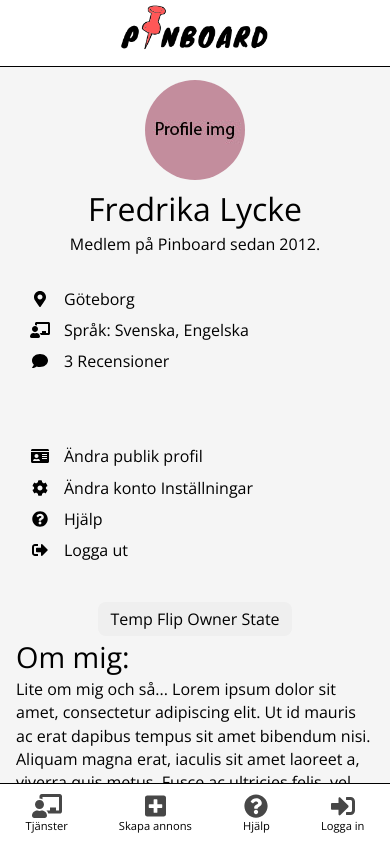
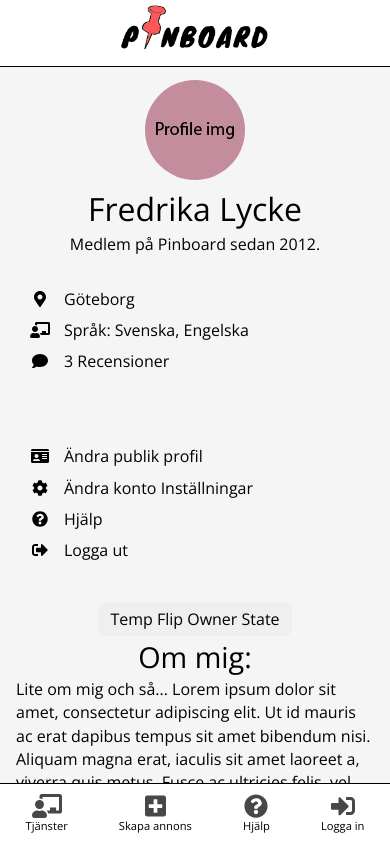
Before and after one commit to Eva-Fireborn/pinboard, a React (Create React App) app: page /profil in a window 390 px wide. Shown: the top 843 px of the page. Built offline with nearby package versions, Linux system fonts and the light colour scheme.

Commit message:
temp remove aside on tjänster on tablet/mobile

```diff
--- a/src/css/ProfileView.scss
+++ b/src/css/ProfileView.scss
@@ -11,6 +11,11 @@ main.profile {
 	.svg-inline--fa{
 		padding-right: 5px;
 		color: #474747;
+	}
+	@media (max-width: $breakpoint-mobile) {
+		h2 {
+			text-align: center;
+		}
 	}
 }
 aside.profile {
--- a/src/css/ads.scss
+++ b/src/css/ads.scss
@@ -29,6 +29,9 @@
 			margin-bottom: 1em;
 		}
 	}
+}
+.adCard:last-child {
+	border-bottom: 0px;
 }
 .adInformation {
 	flex: 1 1 auto;
@@ -89,4 +92,7 @@ aside.ads {
 		cursor: pointer;
 		color: $darkGreen
 	}
+	@media (max-width: $breakpoint-tablet) {
+			display: none;
+	}
 }
--- a/src/css/header-footer.scss
+++ b/src/css/header-footer.scss
@@ -63,6 +63,7 @@
 	}
 	@media (max-width: $breakpoint-tablet) {
 		#logo {
+			z-index: 9000;
 			position: fixed;
 			top: 0;
 			left: 0;
```
